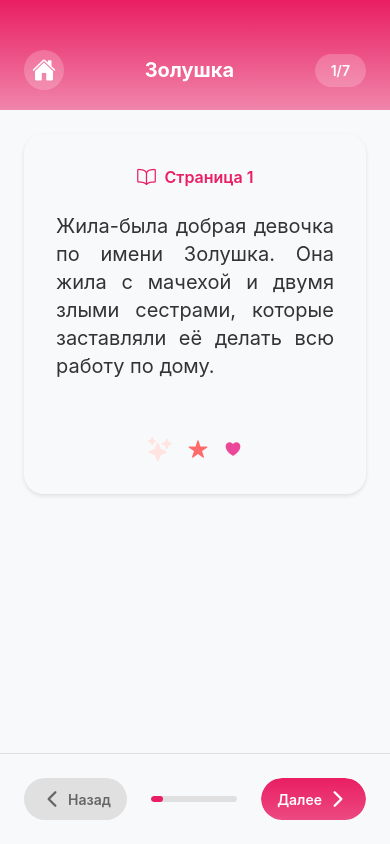
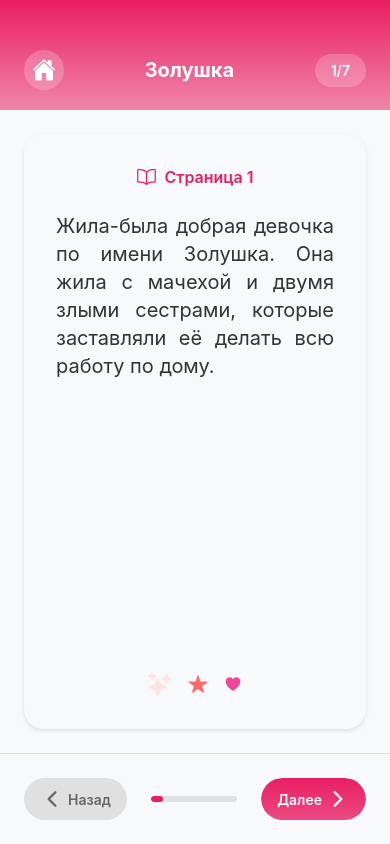
Before and after one commit to ruslawik/project-cml01g3rh0001mz01v2mpvw2f, a React Native app: screen /Story in a window 390 px wide. Both pictures are taken after a click on the element 103 px from the left and 354 px from the top of the page. Built offline with nearby package versions, Linux system fonts and the light colour scheme.

Commit message:
feat: Current project files: - App.tsx - src/types/index.ts - src/store/storyS

```diff
--- a/src/screens/StoryScreen.tsx
+++ b/src/screens/StoryScreen.tsx
@@ -186,20 +186,20 @@ const styles = {
     backgroundColor: colors.background,
   },
   contentContainer: {
-    flexGrow: 1,
+    flex: 1,
     padding: spacing.lg,
-    paddingBottom: 120,
   },
   pageCard: {
+    flex: 1,
     backgroundColor: colors.surface,
     borderRadius: borderRadius.large,
     padding: spacing.xl,
-    minHeight: height * 0.4,
     elevation: 4,
     shadowColor: '#000',
     shadowOffset: { width: 0, height: 2 },
     shadowOpacity: 0.1,
     shadowRadius: 4,
+    justifyContent: 'space-between' as const,
   },
   pageNumber: {
     flexDirection: 'row' as const,
@@ -217,7 +217,8 @@ const styles = {
     lineHeight: 28,
     color: colors.text,
     textAlign: 'justify' as const,
-    marginBottom: spacing.xl,
+    flex: 1,
+    textAlignVertical: 'center' as const,
   },
   decorativeElements: {
     flexDirection: 'row' as const,
@@ -277,6 +278,7 @@ const styles = {
   nextButtonGradient: {
     flexDirection: 'row' as const,
     alignItems: 'center' as const,
+    justifyContent: 'center' as const,
     paddingHorizontal: spacing.md,
     paddingVertical: spacing.sm,
     minWidth: 80,
```
